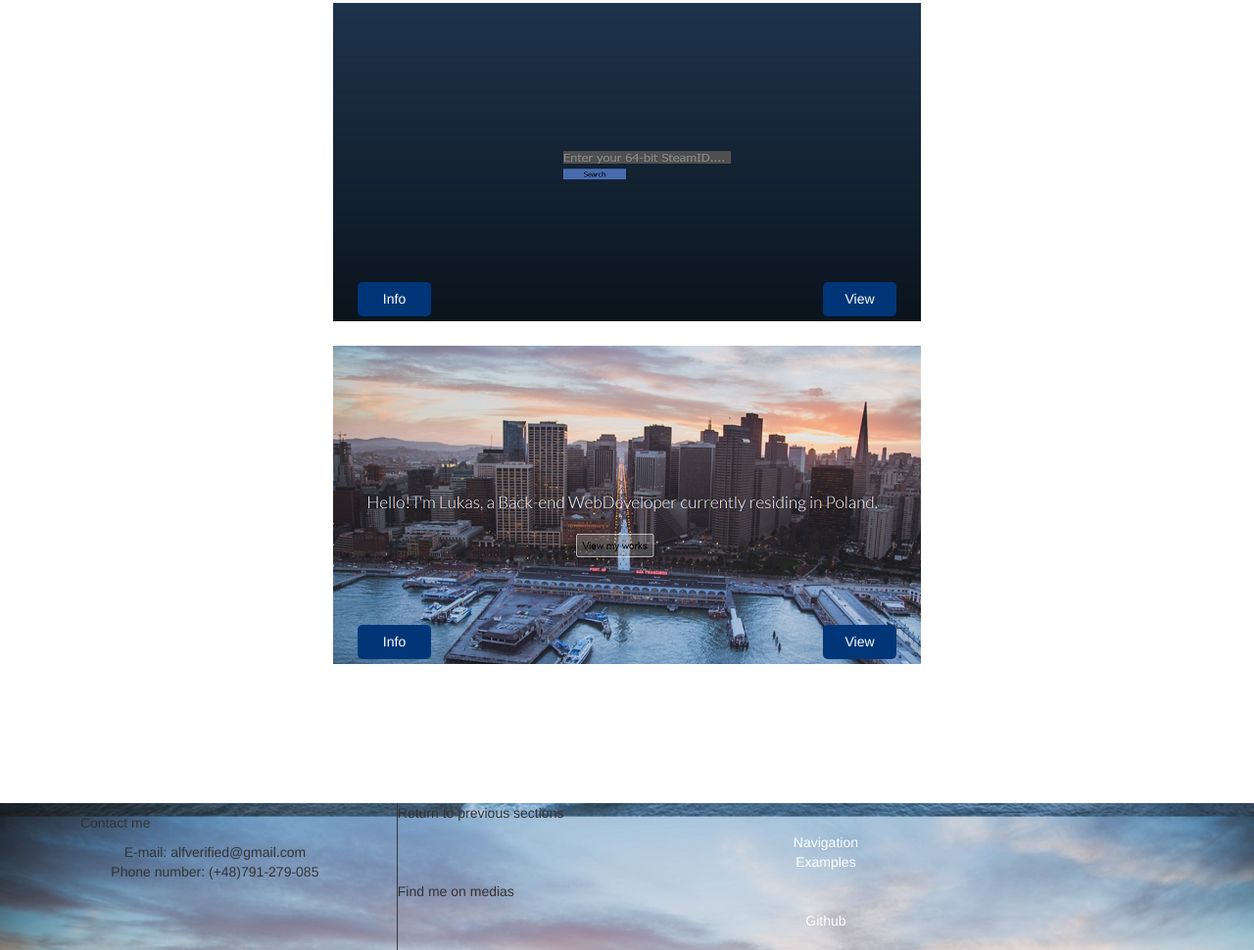
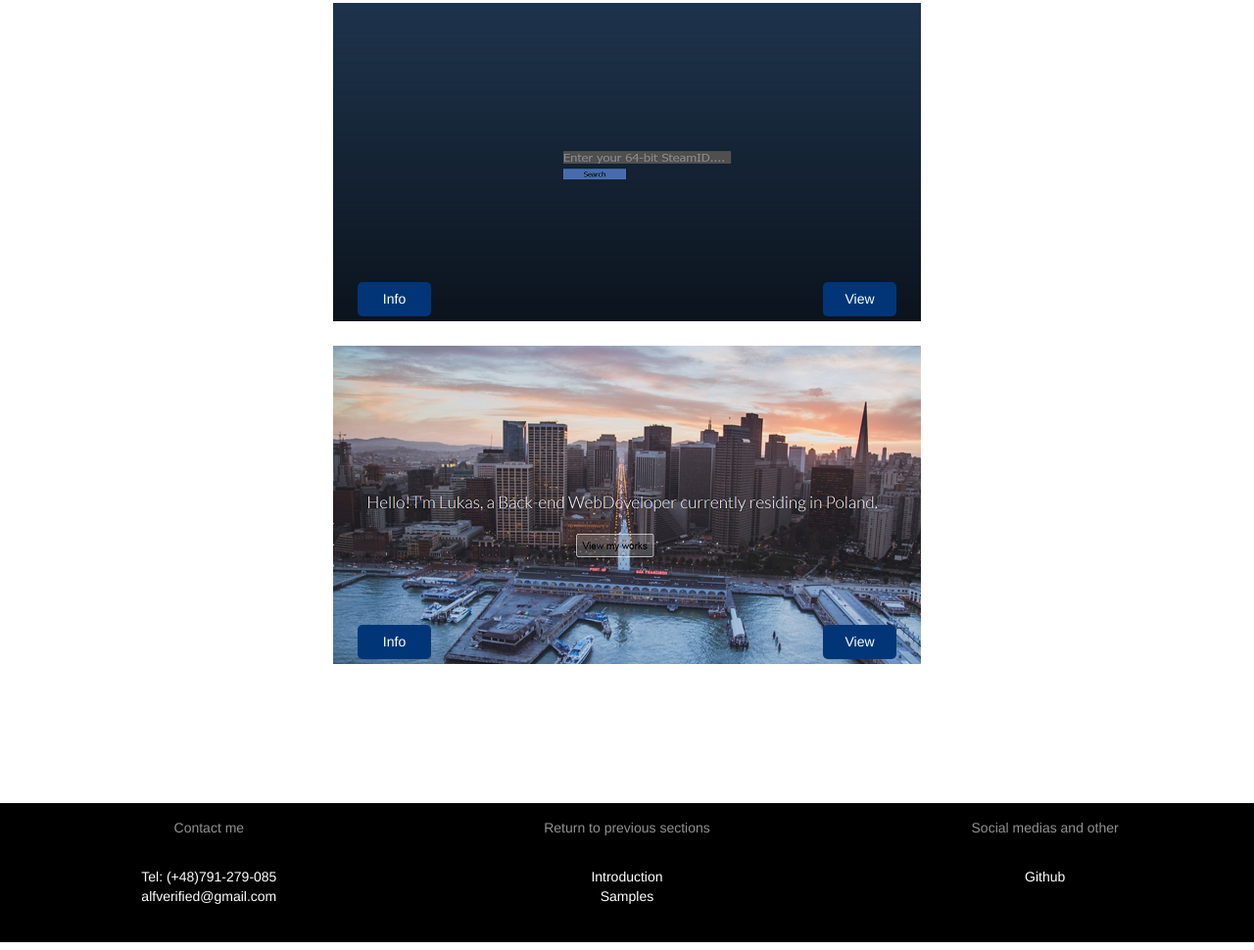
Before and after one commit to creator122/creator122.github.io, a website: page index.html in a window 1280 px wide. Shown: the part 873-1843 px from the top of the page at 98% size. Drawn offline with nearby package versions, Linux system fonts and the light colour scheme.

Commit message:
Update index.html

```diff
--- a/index.html
+++ b/index.html
@@ -69,33 +69,28 @@
                     </div>
             </div>
     </section>
-
 <!-- Footer, we inject SVG in here -->
-<footer>
-	<div class="contact-information">
-                <div class="footer-wrapper">
-                    <p>Contact me</p>
-                    <div class="footer-list-wrap">
+<footer class="footer bootstrap-footer">
+        <div class="col-md-4 footer-column">
+                <p class="text-muted">Contact me</p>
                 <ul>
-                                    <li>E-mail: alfverified@gmail.com</li>
-                                    <li>Phone number: (+48)791-279-085</li>
+                    <li>Tel: (+48)791-279-085</li>
+                    <li><a href="mailto:alfverified@gmail.com">alfverified@gmail.com</a></li>
                 </ul>
         </div>
-                </div>
-	</div>
-	<div class="jump-to">
-                <div class="footer-wrapper">
-                    <p>Return to previous sections</p>
+
+        <div class="col-md-4 footer-column">
+                <p class="text-muted">Return to previous sections</p>
                  <ul>
-			<li><a href="#navigation">Navigation</a></li>
-			<li><a href="#samples">Examples</a></li>
+                     <li><a href="#navigation">Introduction</a></li>
+                     <li><a href="#samples">Samples</a></li>
                  </ul>
         </div>
-	</div>
-	<div class="medias">
-		<p>Find me on medias</p>
+
+        <div class="col-md-4 footer-column">
+                <p class="text-muted">Social medias and other</p>
                 <ul>
-                    <li><a href="https://github.com/creator122">Github</a></li>
+                    <li><a href="https://github.com/creator122.github.io">Github</a></li>
                 </ul>
         </div>
 </footer>
```
Lines whose indentation alone changed are shown as unchanged.
